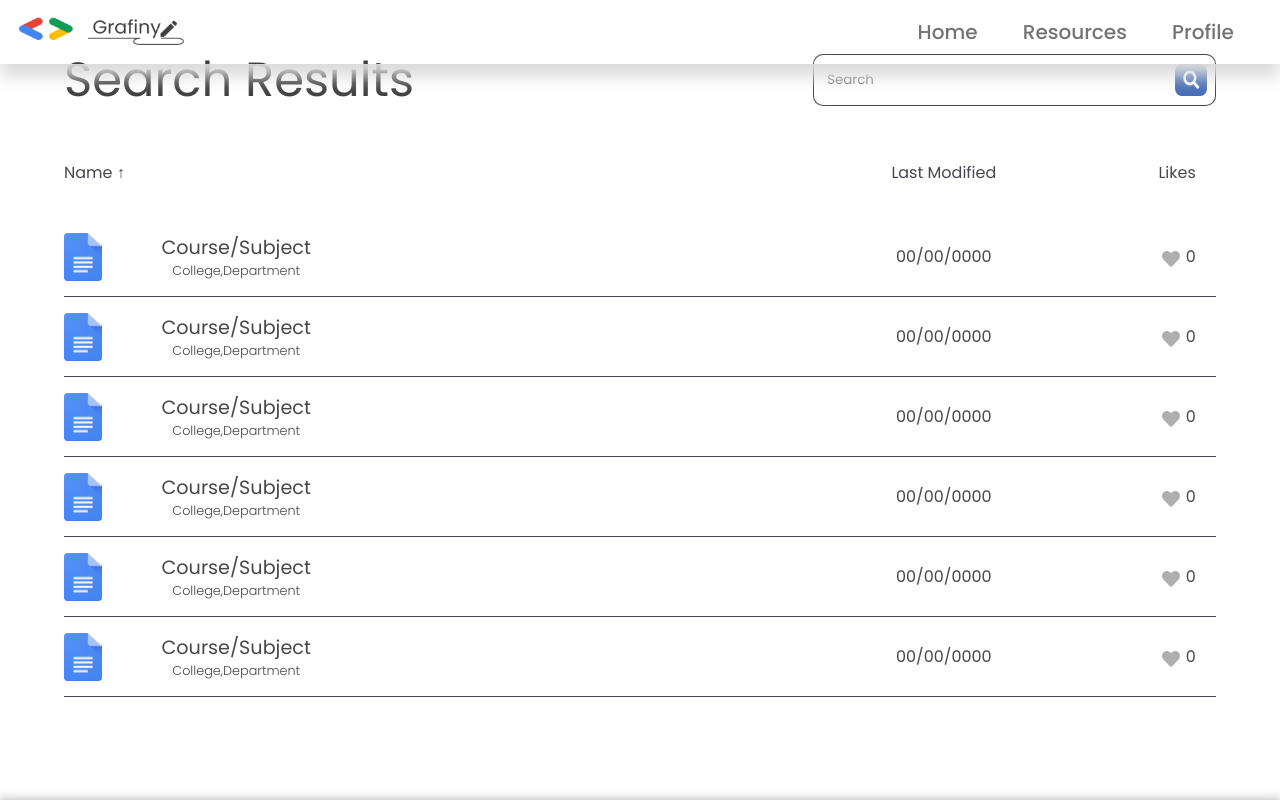
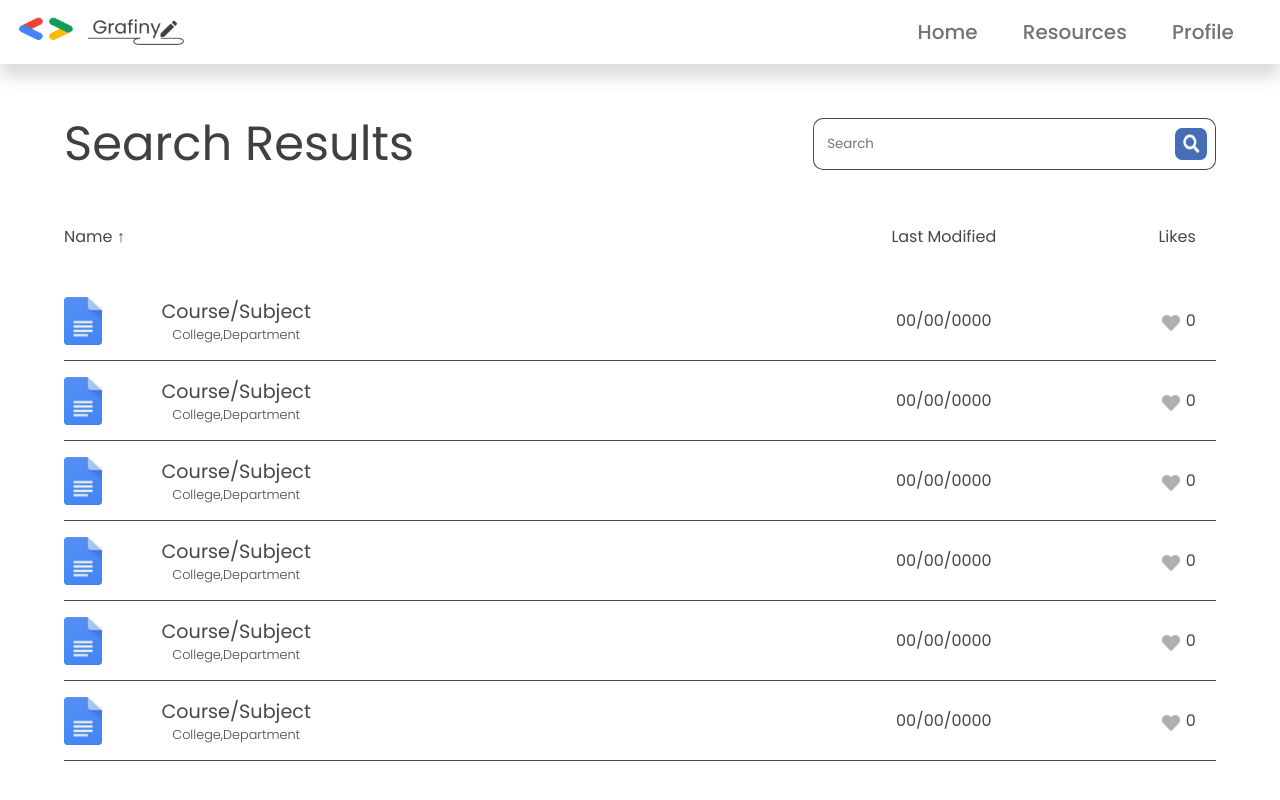
Before and after one commit to gdsc-nits-org/grafiny-client, a React (Vite) app: page /searchresults in a window 1280 px wide. Shown: the top 800 px of the page. Built offline with nearby package versions, Linux system fonts and the light colour scheme.

Commit message:
FIX: Navbar position from fixed to sticky

```diff
--- a/src/Components/Navbar/Navbar.module.scss
+++ b/src/Components/Navbar/Navbar.module.scss
@@ -4,10 +4,12 @@
   align-items: center;
   height: 4rem;
   box-shadow: 0 0.8rem 1rem 0 var(--gdsc-bg-1-100);
-  position: fixed;
+  position: sticky;
   top: 0;
   width: 100%;
   transition: all 0.3s ease-out;
+  z-index: 2;
+  background-color: #fff;
 }
 .large {
   background-color: #fff;
```
